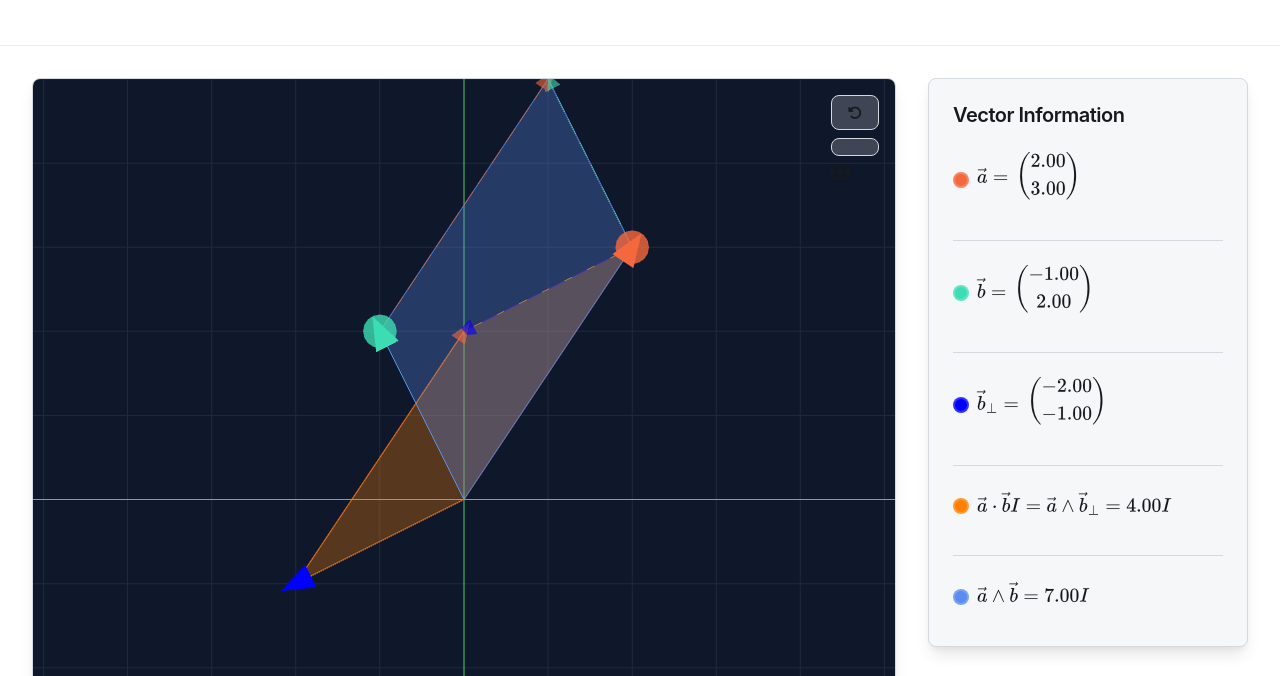
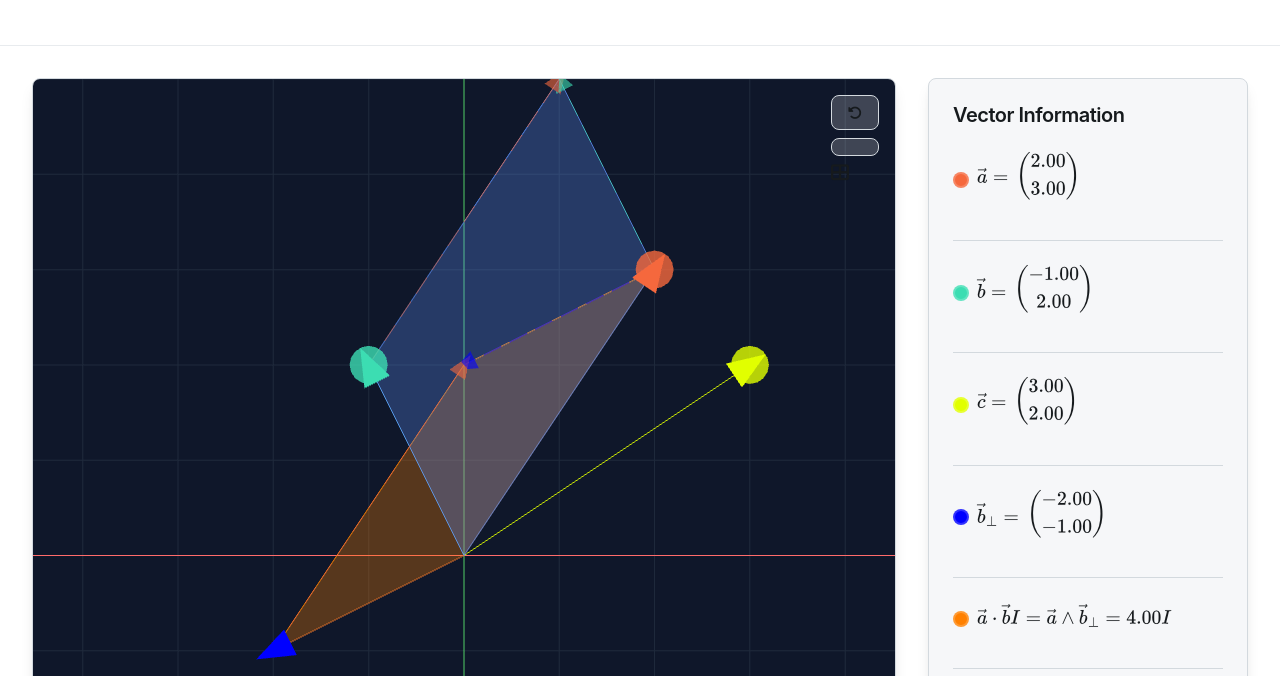
Before and after one commit to RobinLabryga/GeoProdViz2D, a plain HTML site: page index.html in a window 1280 px wide. Shown: the part 119-795 px from the top of the page. Drawn offline with nearby package versions, Linux system fonts and the light colour scheme; animation ran at ten frames a second.

Commit message:
Add vector c

```diff
--- a/index.html
+++ b/index.html
@@ -97,6 +97,14 @@
 
                     <div class="vector-info">
                         <div class="vector-display">
+                            <span class="vector-color vector-c" data-vector-type="c" title="Toggle visibility"></span>
+                            <h3>$\vec{c}=$</h3>
+                            <h3 id="vector-c-display">$\begin{pmatrix}3.00 \\ 2.00\end{pmatrix}$</h3>
+                        </div>
+                    </div>
+
+                    <div class="vector-info">
+                        <div class="vector-display">
                             <span class="vector-color vector-brot" data-vector-type="brot" title="Toggle visibility"></span>
                             <h3>$\vec{b}_\perp=$</h3>
                             <h3 id="vector-brot-display">$\begin{pmatrix}-2.00 \\ -1.00\end{pmatrix}$</h3>
--- a/scripts/main.js
+++ b/scripts/main.js
@@ -66,10 +66,12 @@ class VectorVisualizer {
         // Vector objects
         this.vectorA = new Vector2(2, 3);
         this.vectorB = new Vector2(-1, 2);
+        this.vectorC = new Vector2(3, 2);
 
         // Three.js objects
         this.vectorAMesh = null;
         this.vectorBMesh = null;
+        this.vectorCMesh = null;
         this.vectorBRotMesh = null;
         this.dotMesh = null; // Parallelogram spanned by A and B rotated by 90° CCW
         this.wedgeMesh = null; // Parallelogram spanned by A and B
@@ -95,6 +97,7 @@ class VectorVisualizer {
         this.visibility = {
             a: true,
             b: true,
+            c: true,
             brot: true,
             dot: true,
             wedge: true
@@ -232,12 +235,14 @@ class VectorVisualizer {
         // Get colors from CSS variables
         const vectorAColor = this.getCSSColor('--vector-a-color');
         const vectorBColor = this.getCSSColor('--vector-b-color');
+        const vectorCColor = this.getCSSColor('--vector-c-color');
         const vectorBRotColor = this.getCSSColor('--vector-brot-color');
         const dotColor = this.getCSSColor('--dot-a-b-color');
         const wedgeColor = this.getCSSColor('--wedge-a-b-color');
 
         this.vectorAMesh = this.createVector(this.vectorA, vectorAColor, 'A');
         this.vectorBMesh = this.createVector(this.vectorB, vectorBColor, 'B');
+        this.vectorCMesh = this.createVector(this.vectorC, vectorCColor, 'C');
         this.vectorBRotMesh = this.createVector(this.vectorB.rotate(), vectorBRotColor, 'BRot');
         this.dotMesh = this.createParallelogram(this.vectorA, this.vectorB.rotate(), dotColor);
         this.wedgeMesh = this.createParallelogram(this.vectorA, this.vectorB, wedgeColor);
@@ -254,9 +259,10 @@ class VectorVisualizer {
         this.scene.add(this.vectorBDashedMesh);
         this.scene.add(this.vectorADashedMeshDot)
         this.scene.add(this.vectorBRotDashedMesh);
+        this.scene.add(this.vectorBRotMesh);
         this.scene.add(this.vectorAMesh);
         this.scene.add(this.vectorBMesh);
-        this.scene.add(this.vectorBRotMesh);
+        this.scene.add(this.vectorCMesh);
     }
 
     createVector(vector, color, label) {
@@ -288,7 +294,7 @@ class VectorVisualizer {
         group.add(head);
 
         // Draggable endpoint (only for vectors A and B)
-        if (label === 'A' || label === 'B') {
+        if (label === 'A' || label === 'B' || label === 'C') {
             const endpointGeometry = new THREE.CircleGeometry(0.2, 16);
             const endpointMaterial = new THREE.MeshBasicMaterial({
                 color: color,
@@ -555,6 +561,7 @@ class VectorVisualizer {
         // Update LaTeX vector displays
         this.updateVectorDisplay('vector-a-display', this.vectorA.x, this.vectorA.y);
         this.updateVectorDisplay('vector-b-display', this.vectorB.x, this.vectorB.y);
+        this.updateVectorDisplay('vector-c-display', this.vectorC.x, this.vectorC.y);
         this.updateVectorDisplay('vector-brot-display', this.vectorB.rotate().x, this.vectorB.rotate().y);
         this.updateWedgeDisplay('wedge-a-b-display', this.vectorA, this.vectorB);
         this.updateDotDisplay('dot-a-b-display', this.vectorA, this.vectorB)
@@ -722,6 +729,9 @@ class VectorVisualizer {
                 this.vectorB = new Vector2(worldX, worldY);
                 this.updateVector(this.vectorBMesh, this.vectorB);
                 this.updateVector(this.vectorBRotMesh, this.vectorB.rotate());
+            } else if (this.dragTarget === 'c') {
+                this.vectorC = new Vector2(worldX, worldY);
+                this.updateVector(this.vectorCMesh, this.vectorC);
             }
 
             this.updateVectors();
@@ -795,9 +805,11 @@ class VectorVisualizer {
     resetVectors() {
         this.vectorA = new Vector2(2, 3);
         this.vectorB = new Vector2(-1, 2);
+        this.vectorC = new Vector2(3, 2);
 
         this.updateVector(this.vectorAMesh, this.vectorA);
         this.updateVector(this.vectorBMesh, this.vectorB);
+        this.updateVector(this.vectorCMesh, this.vectorC);
         this.updateVector(this.vectorBRotMesh, this.vectorB.rotate());
         this.updateVectors();
 
@@ -861,6 +873,10 @@ class VectorVisualizer {
 
         if (this.vectorBMesh) {
             this.vectorBMesh.visible = this.visibility.b;
+        }
+
+        if (this.vectorCMesh) {
+            this.vectorCMesh.visible = this.visibility.c;
         }
 
         if (this.vectorBRotMesh) {
--- a/styles/main.css
+++ b/styles/main.css
@@ -443,6 +443,10 @@ a:focus {
     background-color: var(--vector-brot-color);
 }
 
+.vector-c {
+    background-color: var(--vector-c-color);
+}
+
 .wedge-a-b {
     background-color: var(--wedge-a-b-color);
 }
```
